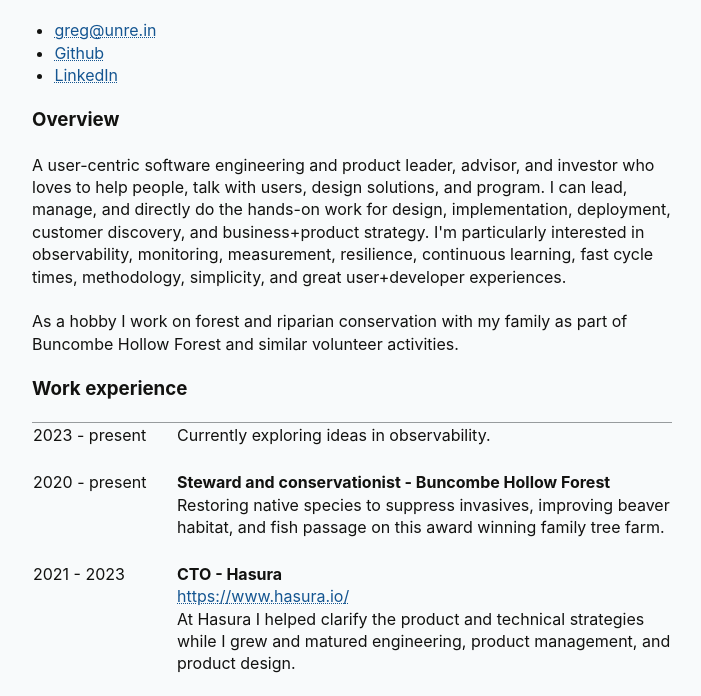
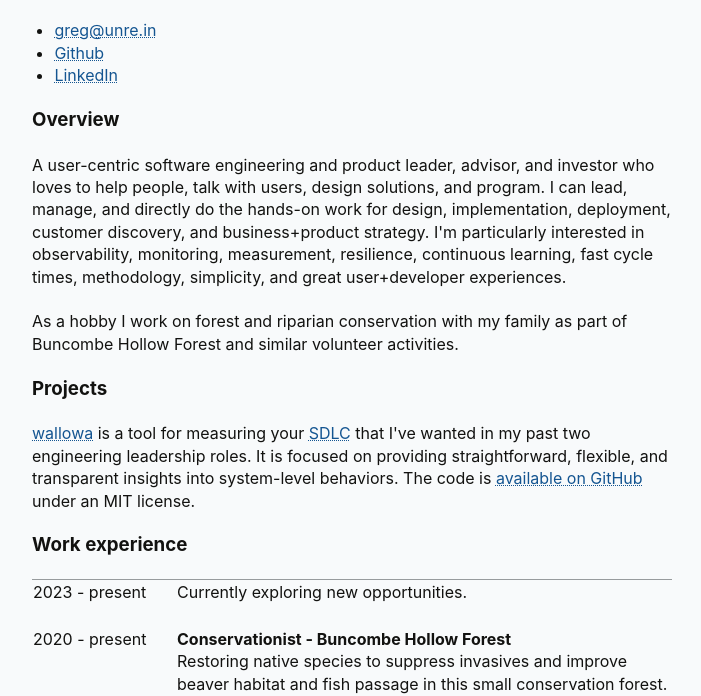
Before and after one commit to gunrein/gunrein.github.com, a plain HTML site: page index.html in a window 1280 px wide. Shown: the part 104-800 px from the top of the page, without its empty margins (288-989 px from the left). Drawn offline with Linux system fonts and the light colour scheme.

Commit message:
Update content with wallowa and other tweaks

```diff
--- a/index.html
+++ b/index.html
@@ -42,6 +42,18 @@
     </div>
 
     <div>
+      <h3 id="projects">Projects</h3>
+      <p>
+        <a href="https://www.wallowa.io">wallowa</a> is a tool for measuring your
+        <a href="https://en.wikipedia.org/wiki/Software_development_process">SDLC</a> that I've
+        wanted in my past two engineering leadership roles. It is focused on providing
+        straightforward, flexible, and transparent insights into system-level behaviors.
+        The code is <a href="https://github.com/gunrein/wallowa">available on GitHub</a> under an
+        MIT license.
+      </p>
+    </div>
+
+    <div>
       <h3 id="work-experience">Work experience</h3>
       <div>
         <table>
@@ -49,7 +61,7 @@
 
             <tr id="current">
               <td>2023 - present</td>
-              <td><p>Currently exploring ideas in observability.</p>
+              <td><p>Currently exploring new opportunities.</p>
                   <p><!-- hack in a little vertical padding into entries without lists --></p>
               </td>
             </tr>
@@ -58,9 +70,9 @@
               <td>2020 - present</td>
               <td>
                 <p>
-                  <strong>Steward and conservationist - Buncombe Hollow Forest</strong>
+                  <strong>Conservationist - Buncombe Hollow Forest</strong>
                   <br>
-                  Restoring native species to suppress invasives, improving beaver habitat, and fish passage on this award winning family tree farm.
+                  Restoring native species to suppress invasives and improve beaver habitat and fish passage in this small conservation forest.
                 </p>
                 <p><!-- hack in a little vertical padding into entries without lists --></p>
               </td>
```
